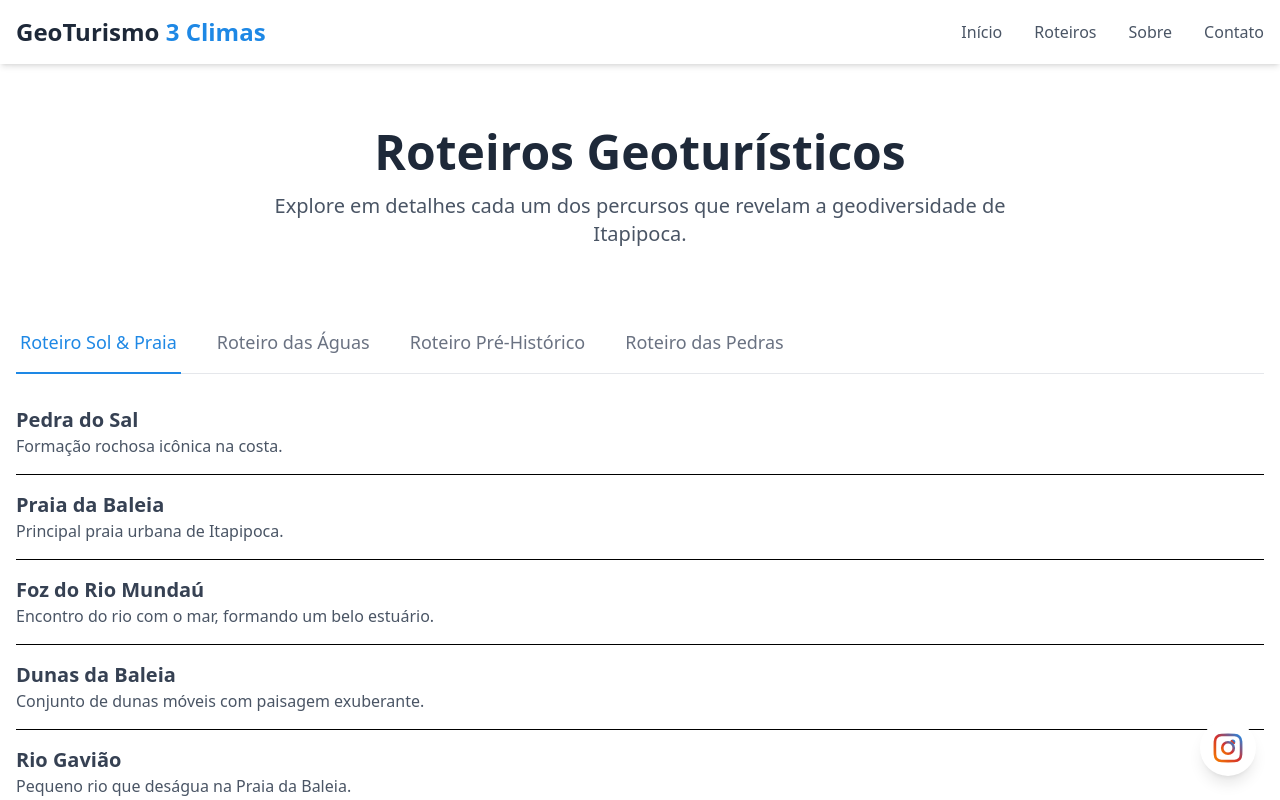
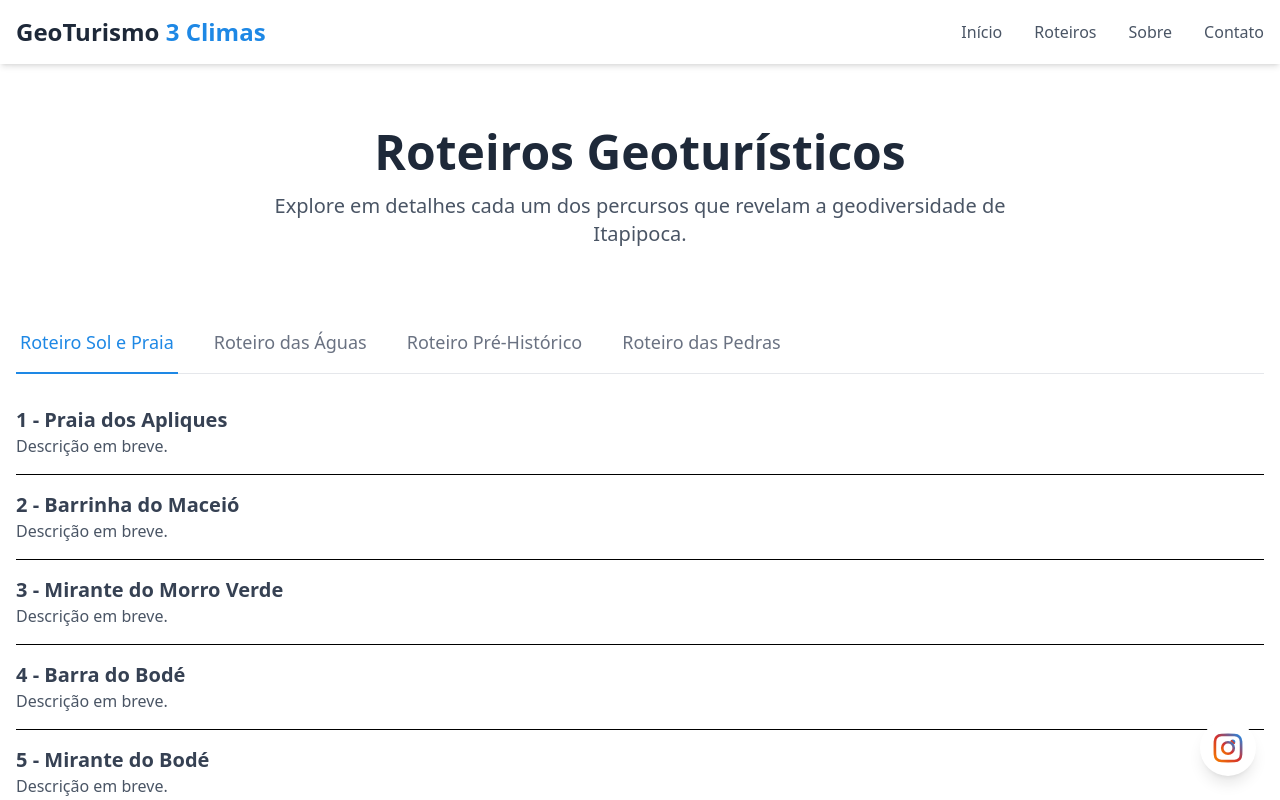
Before and after one commit to filippemonteiro/geoturismo-tres-climas, a React (Vite) app: page /roteiros in a window 1280 px wide. Shown: the top 800 px of the page. Built offline with nearby package versions, Linux system fonts and the light colour scheme.

Commit message:
feat: update geotourism itinerary details with new points and descriptions

```diff
--- a/src/data/routes.ts
+++ b/src/data/routes.ts
@@ -1,166 +1,58 @@
 export const routesDetails = [
   {
-    name: "Roteiro Sol & Praia",
+    name: "Roteiro Sol e Praia",
     points: [
-      {
-        name: "Pedra do Sal",
-        description: "Formação rochosa icônica na costa.",
-      },
-      {
-        name: "Praia da Baleia",
-        description: "Principal praia urbana de Itapipoca.",
-      },
-      {
-        name: "Foz do Rio Mundaú",
-        description: "Encontro do rio com o mar, formando um belo estuário.",
-      },
-      {
-        name: "Dunas da Baleia",
-        description: "Conjunto de dunas móveis com paisagem exuberante.",
-      },
-      {
-        name: "Rio Gavião",
-        description: "Pequeno rio que deságua na Praia da Baleia.",
-      },
-      {
-        name: "Maceió",
-        description: "Vila de pescadores com piscinas naturais na maré baixa.",
-      },
-      {
-        name: "Lagoa do Humaitá",
-        description: "Corpo d'água costeiro com rica biodiversidade.",
-      },
-      {
-        name: "Praia do Arpoador",
-        description: "Praia mais rústica, ideal para contemplação.",
-      },
-      {
-        name: "Barra do Poço Velho",
-        description: "Foz de um pequeno rio, com manguezais.",
-      },
+      { name: "1 - Praia dos Apliques", description: "Descrição em breve.", imageUrl: "/images/placeholder.jpg" },
+      { name: "2 - Barrinha do Maceió", description: "Descrição em breve.", imageUrl: "/images/placeholder.jpg" },
+      { name: "3 - Mirante do Morro Verde", description: "Descrição em breve.", imageUrl: "/images/placeholder.jpg" },
+      { name: "4 - Barra do Bodé", description: "Descrição em breve.", imageUrl: "/images/placeholder.jpg" },
+      { name: "5 - Mirante do Bodé", description: "Descrição em breve.", imageUrl: "/images/placeholder.jpg" },
+      { name: "6 - Praia da Baleia", description: "Descrição em breve.", imageUrl: "/images/placeholder.jpg" },
+      { name: "7 - Praia das Pedrinhas", description: "Descrição em breve.", imageUrl: "/images/placeholder.jpg" },
+      { name: "9 - Mirante do Mantoçoca", description: "Descrição em breve.", imageUrl: "/images/placeholder.jpg" },
+      { name: "10 - Lençóis Baleiense", description: "Descrição em breve.", imageUrl: "/images/placeholder.jpg" },
     ],
   },
   {
     name: "Roteiro das Águas",
     points: [
-      {
-        name: "Açude Poço Verde",
-        description: "Principal reservatório de água da região.",
-      },
-      {
-        name: "Rio Cruxati",
-        description: "Importante rio perene que corta o município.",
-      },
-      {
-        name: "Cachoeira do Arapari",
-        description: "Queda d'água na região serrana.",
-      },
-      {
-        name: "Bica da Gameleira",
-        description: "Fonte de água natural na comunidade de Ipu.",
-      },
-      {
-        name: "Olho d'água de Assunção",
-        description: "Nascente que forma um oásis no sertão.",
-      },
-      {
-        name: "Açude Quandú",
-        description: "Reservatório importante para a comunidade local.",
-      },
-      {
-        name: "Rio dos Macacos",
-        description: "Afluente do Rio Cruxati com mata ciliar preservada.",
-      },
-      {
-        name: "Cachoeira véu de noiva",
-        description: "Outra bela queda d'água na serra.",
-      },
-      {
-        name: "Barragem do Gameleira",
-        description: "Estrutura de contenção de água com valor paisagístico.",
-      },
+      { name: "11 - Lagoa da Mangabeira", description: "Descrição em breve.", imageUrl: "/images/placeholder.jpg" },
+      { name: "12 - Lagoa do Mato", description: "Descrição em breve.", imageUrl: "/images/placeholder.jpg" },
+      { name: "13 - Lagoa do Humaitá", description: "Descrição em breve.", imageUrl: "/images/placeholder.jpg" },
+      { name: "14 - Lagoa das Mercês", description: "Descrição em breve.", imageUrl: "/images/placeholder.jpg" },
+      { name: "15 - Açude do Poço Verde", description: "Descrição em breve.", imageUrl: "/images/placeholder.jpg" },
+      { name: "16 - Açude da Ipu Mazagão", description: "Descrição em breve.", imageUrl: "/images/placeholder.jpg" },
+      { name: "17 - Cachoeira de São Daniel", description: "Descrição em breve.", imageUrl: "/images/placeholder.jpg" },
+      { name: "18 - Bica da Canoa", description: "Descrição em breve.", imageUrl: "/images/placeholder.jpg" },
+      { name: "19 - Ajude do Quandú", description: "Descrição em breve.", imageUrl: "/images/placeholder.jpg" },
     ],
   },
   {
     name: "Roteiro Pré-Histórico",
     points: [
-      {
-        name: "Sítio Fechado",
-        description: "Sítio arqueológico com pinturas rupestres.",
-      },
-      {
-        name: "Sítio Itacoatiara",
-        description: "Inscrições rupestres em rochas graníticas.",
-      },
-      {
-        name: "Pedra Ferrada",
-        description: "Formação rochosa com gravuras pré-históricas.",
-      },
-      {
-        name: "Gruta dos Pingos",
-        description: "Pequena gruta com vestígios de ocupação antiga.",
-      },
-      {
-        name: "Pedra do Letreiro",
-        description: "Laje de pedra com diversas inscrições.",
-      },
-      {
-        name: "Sítio Arqueológico do Baixio",
-        description: "Área com vestígios de cerâmica indígena.",
-      },
-      {
-        name: "Pedra da Santa",
-        description: "Rocha com inscrições que lembram figuras religiosas.",
-      },
-      {
-        name: "Fósseis da megafauna",
-        description: "Localidade com registros de animais pré-históricos.",
-      },
-      {
-        name: "Sítio Perímetro",
-        description: "Outro importante sítio com arte rupestre.",
-      },
+      { name: "35 - Museu Pré-Histórico do Município de Itapipoca", description: "Descrição em breve.", imageUrl: "/images/placeholder.jpg" },
+      { name: "36 - Sítio Paleoarqeológico Taboca-Lajinha", description: "Descrição em breve.", imageUrl: "/images/placeholder.jpg" },
+      { name: "37 - Sítio Paelontológico do Jirau", description: "Descrição em breve.", imageUrl: "/images/placeholder.jpg" },
+      { name: "38 - Pedra da Sínia", description: "Descrição em breve.", imageUrl: "/images/placeholder.jpg" },
+      { name: "39 - Sítio Paleontológico João Cativo", description: "Descrição em breve.", imageUrl: "/images/placeholder.jpg" },
+      { name: "40 - Pedra Ferrada", description: "Descrição em breve.", imageUrl: "/images/placeholder.jpg" },
+      { name: "41 - Sítio Paleontológico da Pedra D'água do Deserto", description: "Descrição em breve.", imageUrl: "/images/placeholder.jpg" },
+      { name: "42 - Pedra da Arara", description: "Descrição em breve.", imageUrl: "/images/placeholder.jpg" },
     ],
   },
   {
     name: "Roteiro das Pedras",
     points: [
-      {
-        name: "Pedra do Agudo",
-        description: "Monólito com formato pontiagudo, marco da paisagem.",
-      },
-      {
-        name: "Pedra da Andorinha",
-        description: "Formação rochosa que serve de abrigo para aves.",
-      },
-      {
-        name: "Pedra do Frade",
-        description: "Rocha que se assemelha à figura de um monge.",
-      },
-      {
-        name: "Pedra da Ema",
-        description: "Outra formação rochosa com formato peculiar.",
-      },
-      {
-        name: "Lajedo da Aroeira",
-        description: "Grande afloramento rochoso plano.",
-      },
-      {
-        name: "Pedra do Capitão",
-        description: "Ponto elevado com vista panorâmica da região.",
-      },
-      {
-        name: "Serrote do Mudo",
-        description: "Pequena serra com formações de granito.",
-      },
-      {
-        name: "Pedra da Caveira",
-        description: "Rocha cuja forma lembra um crânio.",
-      },
-      {
-        name: "Pedra da Baleia",
-        description: "Grande rocha arredondada que lembra o mamífero.",
-      },
+      { name: "43 - Pedra do Braga", description: "Descrição em breve.", imageUrl: "/images/placeholder.jpg" },
+      { name: "44 - Mirante de Santarém", description: "Descrição em breve.", imageUrl: "/images/placeholder.jpg" },
+      { name: "45 - Pico de Assunção", description: "Descrição em breve.", imageUrl: "/images/placeholder.jpg" },
+      { name: "46 - Pedra do Itapicu", description: "Descrição em breve.", imageUrl: "/images/placeholder.jpg" },
+      { name: "47 - Pedra do Cágado", description: "Descrição em breve.", imageUrl: "/images/placeholder.jpg" },
+      { name: "48 - Pedra da Itacoatiara", description: "Descrição em breve.", imageUrl: "/images/placeholder.jpg" },
+      { name: "49 - Mirante da Santa Rita", description: "Descrição em breve.", imageUrl: "/images/placeholder.jpg" },
+      { name: "50 - Mirante dos Picos", description: "Descrição em breve.", imageUrl: "/images/placeholder.log" },
+      { name: "51 - Mirante da Serrinha", description: "Descrição em breve.", imageUrl: "/images/placeholder.jpg" },
+      { name: "52 - Pedra Lascada", description: "Descrição em breve.", imageUrl: "/images/placeholder.jpg" },
     ],
   },
 ];
```
